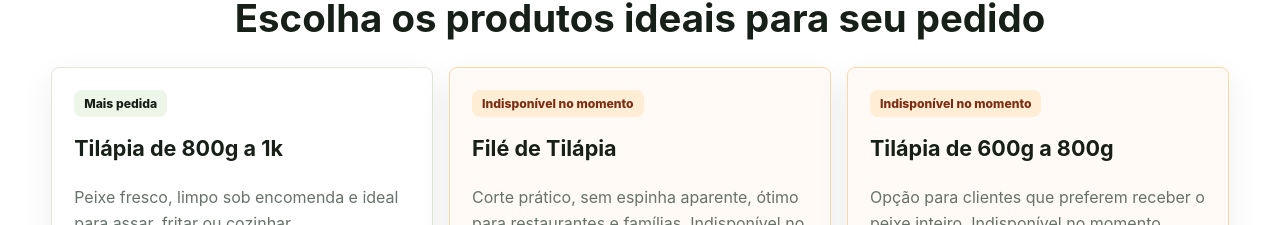
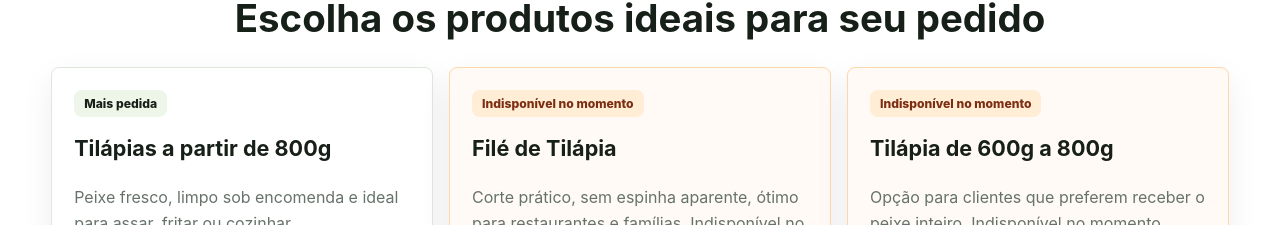
Before and after one commit to alysson0111/site-tilapia, a React (Vite) app: page / in a window 1280 px wide. Shown: the part 875-1100 px from the top of the page. Built offline with nearby package versions, Linux system fonts and the light colour scheme.

Commit message:
Atualiza nome da tilapia a partir de 800g

```diff
--- a/src/App.jsx
+++ b/src/App.jsx
@@ -9,7 +9,7 @@ const ORDER_TEXT =
 
 const products = [
   {
-    name: "Tilápia de 800g a 1k",
+    name: "Tilápias a partir de 800g",
     price: 17.99,
     badge: "Mais pedida",
     description: "Peixe fresco, limpo sob encomenda e ideal para assar, fritar ou cozinhar.",
```
